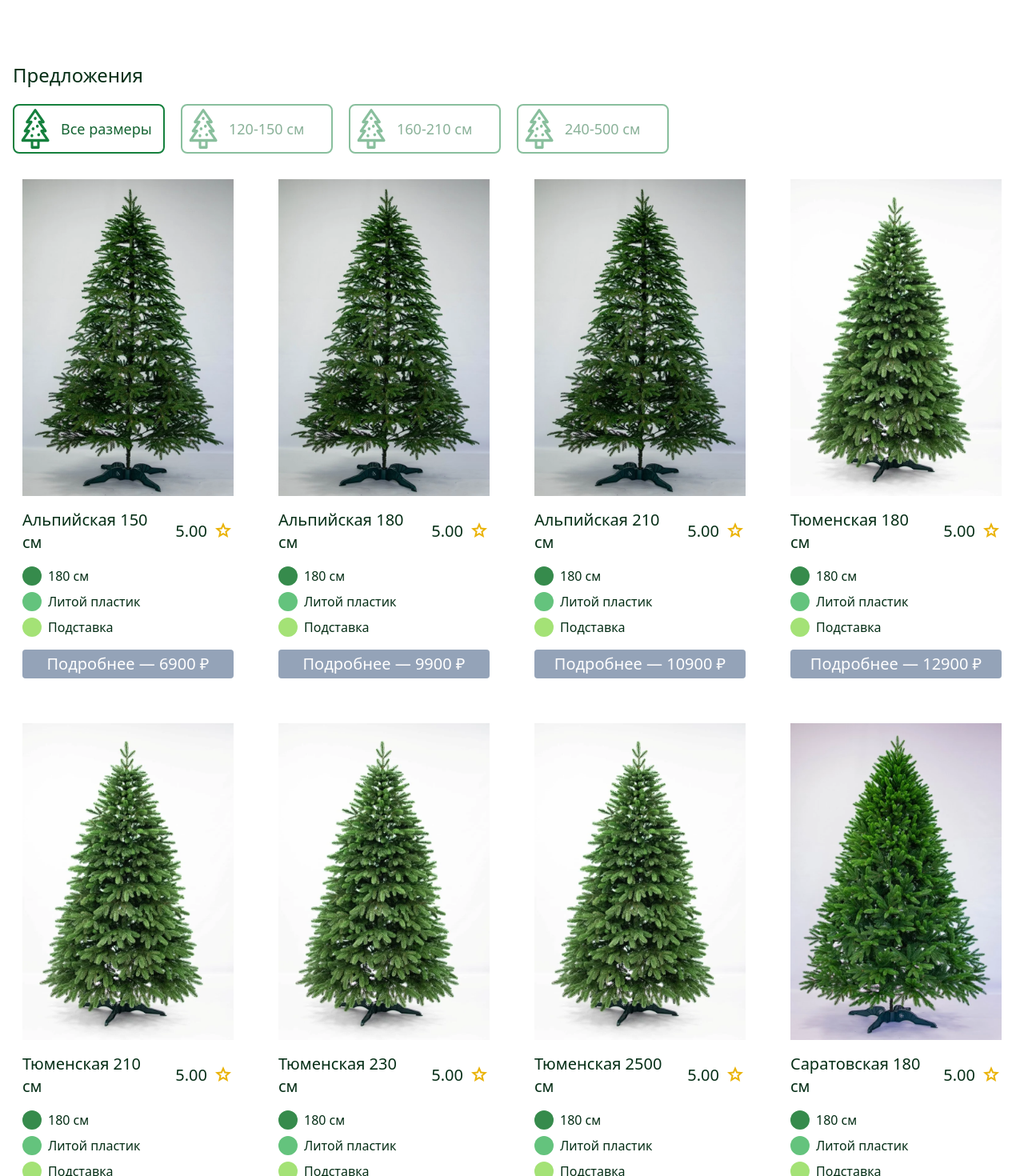
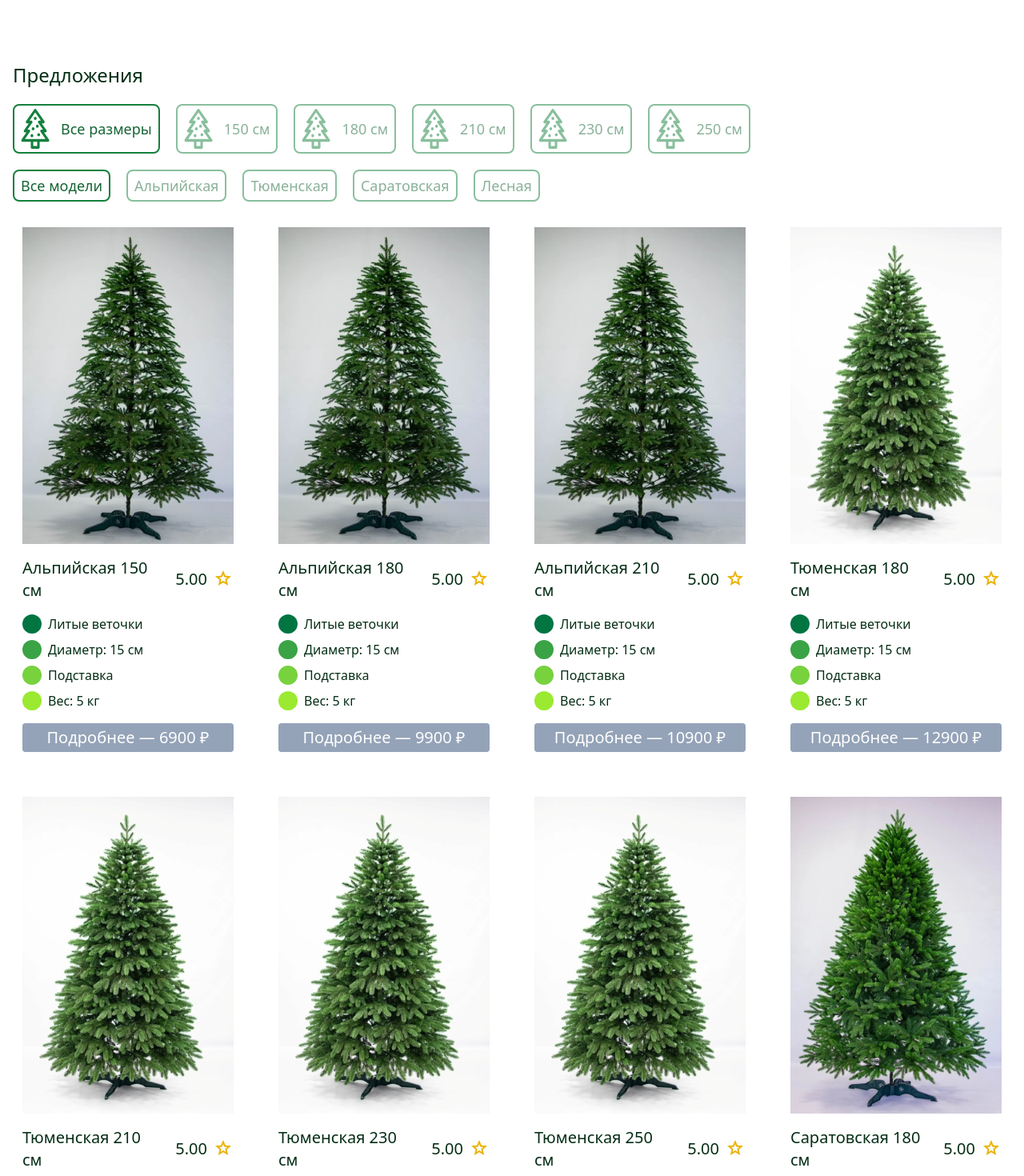
Before and after one commit to Simernope/christmas-tree-yard, a React (Vite) app: page / in a window 1280 px wide. Shown: the part 1100-2570 px from the top of the page at 80% size. Built offline with nearby package versions, Linux system fonts and the light colour scheme.

Commit message:
adding trees data and refactoring code

```diff
--- a/src/screens/goodsScreen/FilterCard.tsx
+++ /dev/null
@@ -1,20 +0,0 @@
-import {FC} from "react";
-import filterIcon from './assets/treeIcon.svg'
-
-type FilterCardProps = {
-    height: string
-    isActive: boolean
-    setActiveCard: (height: string) => void
-}
-
-const FilterCard:FC<FilterCardProps> = ({height, isActive, setActiveCard}: FilterCardProps) => {
-    return(
-        <div onClick={() => setActiveCard(height)}
-            className={`w-[190px] flex gap-3 items-center px-2 py-1 rounded-lg border-2 border-green-700 cursor-pointer ${isActive ? 'opacity-100' : 'opacity-50'}`}>
-            <img src={filterIcon} alt='filterIcon'/>
-            <div className='font-medium text-green-800 text-lg'>{height}</div>
-        </div>
-    )
-}
-
-export default FilterCard
--- /dev/null
+++ b/src/screens/goodsScreen/FilterCardByHeight.tsx
@@ -0,0 +1,20 @@
+import {FC} from "react";
+import filterIcon from './assets/treeIcon.svg'
+
+type FilterCardProps = {
+    height: string
+    isActive: boolean
+    setActiveCardByHeight: (height: string) => void
+}
+
+const FilterCardByHeight:FC<FilterCardProps> = ({height, isActive, setActiveCardByHeight}: FilterCardProps) => {
+    return(
+        <div onClick={() => setActiveCardByHeight(height)}
+             className={`flex gap-3 items-center px-2 py-1 rounded-lg border-2 border-green-700 cursor-pointer ${isActive ? 'opacity-100' : 'opacity-50'}`}>
+            <img src={filterIcon} alt='filterIcon'/>
+            <div className='font-medium text-green-800 text-lg'>{height}</div>
+        </div>
+    )
+}
+
+export default FilterCardByHeight
--- a/src/screens/goodsScreen/GoodsScreen.tsx
+++ b/src/screens/goodsScreen/GoodsScreen.tsx
@@ -1,42 +1,71 @@
-import {trees, a} from "./trees.ts";
+import {trees} from "./trees.ts";
 import TreeCard from "./TreeCard.tsx";
-import FilterCard from "./FilterCard.tsx";
+import FilterCardByHeight from "./FilterCardByHeight.tsx";
 import {useState} from "react";
+import FilterCardByTitle from "./assets/FilterCardByTitle.tsx";
 
 const GoodsScreen = () => {
-    const [activeCard, setActiveCard] = useState('Все размеры')
-    const heights = ['Все размеры', '120-150 см', '160-210 см', '240-500 см']
-    const filteredTrees = trees.filter(tree => {
-        if (activeCard === 'Все размеры') return tree
-        if (tree.filterCategory === activeCard) return tree
+    const [activeCardByHeight, setActiveCardByHeight] = useState('Все размеры')
+    const [activeCardByTitle, setActiveCardByTitle] = useState('Все модели')
+    const heights = ['Все размеры', '150 см', '180 см', '210 см', '230 см', '250 см']
+    const titles = ['Все модели', 'Альпийская', 'Тюменская', 'Саратовская', 'Лесная']
+    const filteredTrees = trees.map(mainTree =>
+        mainTree.trees.map(tree => {
+            const height = tree.height + ' см'
+            const filteredMainTreeData = {
+                title: mainTree.title,
+                id: mainTree.id,
+                image: mainTree.image,
+            }
+            if (activeCardByHeight === 'Все размеры') return {...mainTree, ...tree}
+            if (height === activeCardByHeight) return {...filteredMainTreeData, ...tree}
         })
+    ).flat(1).filter(item =>
+        item?.title === activeCardByTitle || activeCardByTitle === 'Все модели'
+    )
+    console.log(filteredTrees)
+
     return (
         <section id='goods'>
             <div className='text-2xl mb-5'>Предложения</div>
-            <div className='mb-5 flex flex-wrap gap-5 justify-around md:justify-normal'>
+            <div className='mb-5 flex flex-wrap gap-5 '>
                 {
                     heights.map((item, index) =>
-                        <FilterCard key={index} height={item} isActive={activeCard === item}
-                                    setActiveCard={setActiveCard}/>
+                        <FilterCardByHeight key={index} height={item} isActive={activeCardByHeight === item}
+                                            setActiveCardByHeight={setActiveCardByHeight}/>
                     )
                 }
             </div>
+            <div className='mb-5 flex flex-wrap gap-5 '>
+                {
+                    titles.map((item, index) =>
+                        <FilterCardByTitle key={index} title={item} isActive={activeCardByTitle === item}
+                                           setActiveCardByTitle={setActiveCardByTitle}/>
+                    )
+                }
+            </div>
+            {
+                filteredTrees.length === 0
+                    ? <div className='text-lg font-medium'>Упс, товаров по таким фильтрам не найдено, измените
+                        настройки</div>
+                    :
                     <div className='grid sm:grid-cols-2 lg:grid-cols-3 xl:grid-cols-4 gap-8'>
                         {
-                    a.map(mainTree => mainTree.trees.map(tree =>
+                            filteredTrees.map(tree => tree &&
                                 <TreeCard
                                     key={tree.id}
-                            id={tree.id}
-                            title={mainTree.title}
+                                    title={tree.title}
                                     height={tree.height}
                                     rating={tree.rating}
                                     cost={tree.cost}
-                            image={mainTree.image[0]}
-                            filterCategory={'120-150 см'}
-                            properties={['180 см', 'Литой пластик', 'Подставка']} />
-                    ))
+                                    image={tree.image[0]}
+                                    properties={tree.properties.map(property => property.title)}/>
+                            )}
+
+                    </div>
+
+
             }
-            </div>
         </section>
     )
 }
--- a/src/screens/goodsScreen/TreeCard.tsx
+++ b/src/screens/goodsScreen/TreeCard.tsx
@@ -1,17 +1,25 @@
 import {FC, useState} from "react";
 import {Button} from "../../components/";
-import {TreeCardProperties} from "./trees.ts";
 import {useMediaQuery} from "../../hooks/useMediaQuery.ts";
 import Modal from "./Modal.tsx";
 import {Parameter} from "./Parametr.tsx";
 
+type TreeCardProps = {
+    title: string,
+    rating: number,
+    cost: number,
+    image: string,
+    properties: Array<string>,
+    height: number
+}
 
-const TreeCard: FC<TreeCardProperties> = ( treeCardProperties) => {
+const TreeCard: FC<TreeCardProps> = (treeCardProperties) => {
     const [isCardHovered, setIsCardHovered] = useState(false)
     const [isModalOpen, setIsModalOpen] = useState(false)
     const isMobile = useMediaQuery('(max-width: 640px)')
     const {title, rating, cost, image, properties, height} = treeCardProperties
 
+    const propertyColors = ['bg-[#007542]', 'bg-[#3AA346]', 'bg-[#78D23D]', 'bg-[#9BE931]']
     return (
 
         <div
@@ -28,9 +36,11 @@ const TreeCard: FC<TreeCardProperties> = ( treeCardProperties) => {
                 </div>
             </div>
             <div className='flex gap-2 flex-col'>
-                    <Parameter item={properties[0]} circleColor={'bg-[#368B4C]'}/>
-                    <Parameter item={properties[1]} circleColor={'bg-[#64C37D]'}/>
-                    <Parameter item={properties[2]} circleColor={'bg-[#A4E276]'}/>
+                {
+                    properties.map((property, index) =>
+                        <Parameter key={property} item={property} circleColor={propertyColors[index]}/>
+                    )
+                }
             </div>
             <div onClick={() => setIsModalOpen(true)}>
                 <Button buttonType={isCardHovered || isMobile ? "gradient" : "secondary"}>
@@ -39,7 +49,7 @@ const TreeCard: FC<TreeCardProperties> = ( treeCardProperties) => {
             </div>
             {
                 isModalOpen &&
-                    <Modal treeInfo={treeCardProperties} setActive={setIsModalOpen} />
+                <Modal treeInfo={treeCardProperties} setActive={setIsModalOpen}/>
             }
         </div>
 
--- /dev/null
+++ b/src/screens/goodsScreen/assets/FilterCardByTitle.tsx
@@ -0,0 +1,18 @@
+import {FC} from "react";
+
+type FilterCardProps = {
+    title: string
+    isActive: boolean
+    setActiveCardByTitle: (height: string) => void
+}
+
+const FilterCardByTitle:FC<FilterCardProps> = ({title, isActive, setActiveCardByTitle}: FilterCardProps) => {
+    return(
+        <div onClick={() => setActiveCardByTitle(title)}
+             className={`flex gap-3 items-center px-2 py-1 rounded-lg border-2 border-green-700 cursor-pointer ${isActive ? 'opacity-100' : 'opacity-50'}`}>
+            <div className='font-medium text-green-800 text-lg'>{title}</div>
+        </div>
+    )
+}
+
+export default FilterCardByTitle
--- a/src/screens/goodsScreen/trees.ts
+++ b/src/screens/goodsScreen/trees.ts
@@ -1,7 +1,7 @@
-import tree1 from './assets/ель1.png'
+/*import tree1 from './assets/ель1.png'
 import tree2 from './assets/ель2.png'
 import tree3 from './assets/ель3.png'
-import tree4 from './assets/ель4.png'
+import tree4 from './assets/ель4.png'*/
 
 import alpic1 from './assets/alpic/alpic1.jpg'
 import alpic2 from './assets/alpic/alpic2.jpg'
@@ -13,7 +13,7 @@ import lesnaya1 from './assets/lesnaya/lesnaya1.jpg'
 import lesnaya2 from './assets/lesnaya/lesnaya2.jpg'
 
 
-type Properties = {
+export type TreesCardProperties = {
     id: number
     title: string
     image: [string, string]
@@ -23,19 +23,20 @@ type Properties = {
             height: number
             rating: number
             cost: number
+            avitoLink: string
             properties: Array<{ id: number, title: string }>
         }
     >
 }
 
-export const a: Array<Properties> = [
+export const trees: Array<TreesCardProperties> = [
     {
         id: 1,
         title: 'Альпийская',
         image: [alpic1, alpic2],
         trees: [
             {
-                id: 11, height: 150, cost: 6900, rating: 5.00,
+                id: 11, height: 150, cost: 6900, rating: 5.00, avitoLink: 'https://vk.com/evgeniytlm',
                 properties: [
                     {id: 111, title: 'Литые веточки'},
                     {id: 112, title: 'Диаметр: 15 см'},
@@ -44,7 +45,7 @@ export const a: Array<Properties> = [
                 ]
             },
             {
-                id: 12, height: 180, cost: 9900, rating: 5.00,
+                id: 12, height: 180, cost: 9900, rating: 5.00, avitoLink: 'https://vk.com/evgeniytlm',
                 properties: [
                     {id: 121, title: 'Литые веточки'},
                     {id: 122, title: 'Диаметр: 15 см'},
@@ -53,7 +54,7 @@ export const a: Array<Properties> = [
                 ]
             },
             {
-                id: 13, height: 210, cost: 10900, rating: 5.00,
+                id: 13, height: 210, cost: 10900, rating: 5.00, avitoLink: 'https://vk.com/evgeniytlm',
                 properties: [
                     {id: 131, title: 'Литые веточки'},
                     {id: 132, title: 'Диаметр: 15 см'},
@@ -70,7 +71,7 @@ export const a: Array<Properties> = [
         image: [tumen1, tumen2],
         trees: [
             {
-                id: 21, height: 180, cost: 12900, rating: 5.00,
+                id: 21, height: 180, cost: 12900, rating: 5.00, avitoLink: 'https://vk.com/evgeniytlm',
                 properties: [
                     {id: 211, title: 'Литые веточки'},
                     {id: 212, title: 'Диаметр: 15 см'},
@@ -79,7 +80,7 @@ export const a: Array<Properties> = [
                 ]
             },
             {
-                id: 22, height: 210, cost: 15900, rating: 5.00,
+                id: 22, height: 210, cost: 15900, rating: 5.00, avitoLink: 'https://vk.com/evgeniytlm',
                 properties: [
                     {id: 221, title: 'Литые веточки'},
                     {id: 222, title: 'Диаметр: 15 см'},
@@ -88,7 +89,7 @@ export const a: Array<Properties> = [
                 ]
             },
             {
-                id: 23, height: 230, cost: 18900, rating: 5.00,
+                id: 23, height: 230, cost: 18900, rating: 5.00, avitoLink: 'https://vk.com/evgeniytlm',
                 properties: [
                     {id: 231, title: 'Литые веточки'},
                     {id: 232, title: 'Диаметр: 15 см'},
@@ -97,7 +98,7 @@ export const a: Array<Properties> = [
                 ]
             },
             {
-                id: 24, height: 2500, cost: 22900, rating: 5.00,
+                id: 24, height: 250, cost: 22900, rating: 5.00, avitoLink: 'https://vk.com/evgeniytlm',
                 properties: [
                     {id: 241, title: 'Литые веточки'},
                     {id: 242, title: 'Диаметр: 15 см'},
@@ -114,7 +115,7 @@ export const a: Array<Properties> = [
         image: [saratov1, saratov2],
         trees: [
             {
-                id: 31, height: 180, cost: 13500, rating: 5.00,
+                id: 31, height: 180, cost: 13500, rating: 5.00, avitoLink: 'https://vk.com/evgeniytlm',
                 properties: [
                     {id: 311, title: 'Литые веточки'},
                     {id: 312, title: 'Диаметр: 15 см'},
@@ -123,7 +124,7 @@ export const a: Array<Properties> = [
                 ]
             },
             {
-                id: 32, height: 210, cost: 16500, rating: 5.00,
+                id: 32, height: 210, cost: 16500, rating: 5.00, avitoLink: 'https://vk.com/evgeniytlm',
                 properties: [
                     {id: 321, title: 'Литые веточки'},
                     {id: 3212, title: 'Диаметр: 15 см'},
@@ -132,7 +133,7 @@ export const a: Array<Properties> = [
                 ]
             },
             {
-                id: 33, height: 230, cost: 19900, rating: 5.00,
+                id: 33, height: 230, cost: 19900, rating: 5.00, avitoLink: 'https://vk.com/evgeniytlm',
                 properties: [
                     {id: 331, title: 'Литые веточки'},
                     {id: 332, title: 'Диаметр: 15 см'},
@@ -149,7 +150,7 @@ export const a: Array<Properties> = [
         image: [lesnaya1, lesnaya2],
         trees: [
             {
-                id: 41, height: 180, cost: 10900, rating: 5.00,
+                id: 41, height: 180, cost: 10900, rating: 5.00, avitoLink: 'https://vk.com/evgeniytlm',
                 properties: [
                     {id: 411, title: 'Литые веточки'},
                     {id: 412, title: 'Диаметр: 15 см'},
@@ -158,7 +159,7 @@ export const a: Array<Properties> = [
                 ]
             },
             {
-                id: 42, height: 210, cost: 13900, rating: 5.00,
+                id: 42, height: 210, cost: 13900, rating: 5.00, avitoLink: 'https://vk.com/evgeniytlm',
                 properties: [
                     {id: 421, title: 'Литые веточки'},
                     {id: 4212, title: 'Диаметр: 15 см'},
@@ -167,7 +168,7 @@ export const a: Array<Properties> = [
                 ]
             },
             {
-                id: 43, height: 230, cost: 17900, rating: 5.00,
+                id: 43, height: 230, cost: 17900, rating: 5.00, avitoLink: 'https://vk.com/evgeniytlm',
                 properties: [
                     {id: 431, title: 'Литые веточки'},
                     {id: 432, title: 'Диаметр: 15 см'},
@@ -180,6 +181,7 @@ export const a: Array<Properties> = [
     },
 ]
 
+/*
 export type TreeCardProperties = {
     id: number
     title: string
@@ -231,4 +233,4 @@ export const trees: Array<TreeCardProperties> = [
         properties: ['180 см', 'Литой пластик', 'Подставка'],
         filterCategory: "160-210 см"
     }
-]
+]*/
```
Lines whose indentation alone changed are shown as unchanged.
